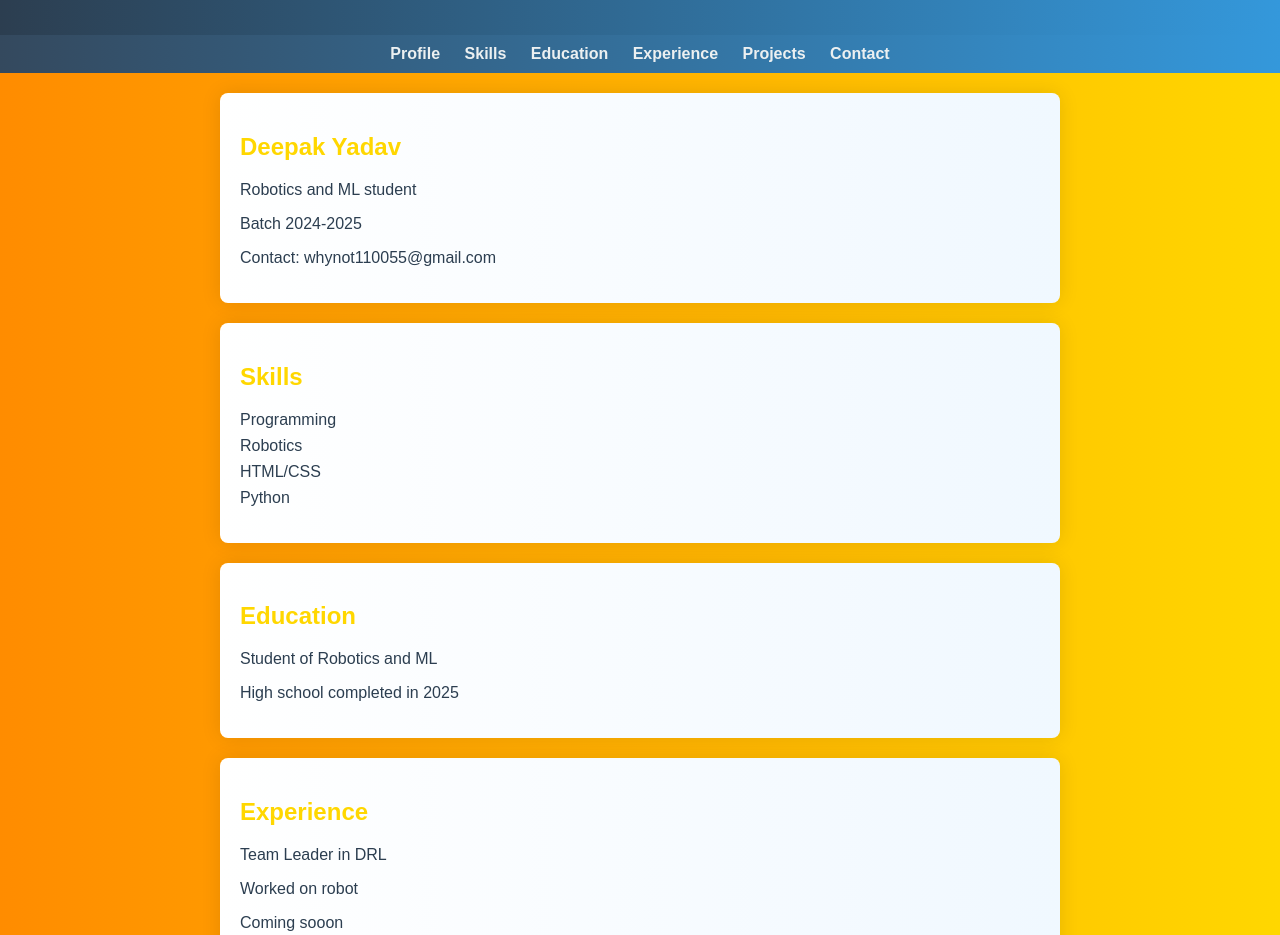
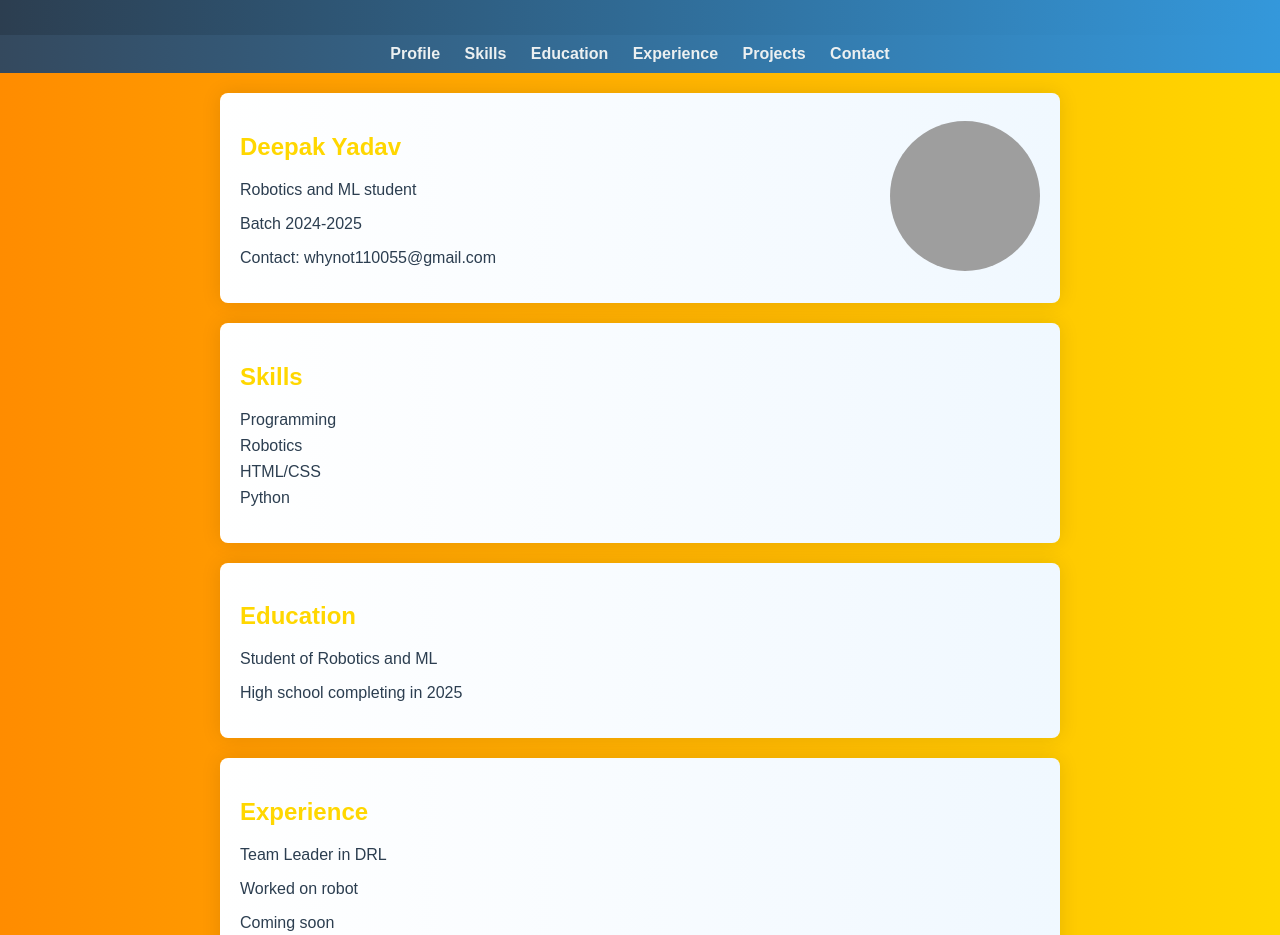
Before and after one commit to tyrax-dev/tyrax-dev.github.io, a plain HTML site: page index.html in a window 1280 px wide. Shown: the part 77-1012 px from the top of the page. Drawn offline with Linux system fonts and the light colour scheme; grey boxes are pictures that could not be loaded.

Commit message:
Update index.html

```diff
--- a/index.html
+++ b/index.html
@@ -89,6 +89,26 @@
         transform: translateY(0);
       }
     }
+
+    .profile-container {
+      display: flex;
+      align-items: center;
+      justify-content: space-between;
+    }
+
+    .profile-text {
+      flex: 1;
+    }
+
+    .profile-image {
+      flex-shrink: 0;
+      margin-left: 20px;
+    }
+
+    .profile-image img {
+      width: 150px;
+      height: 150px;
+    }
   </style>
 </head>
 <body>
@@ -106,11 +126,17 @@
   </nav>
 
   <section id="profile" class="animate">
-    <h2 <img src=”https://t.ly/w1GQ8”</h2>
-    <h2 style="color: #FFD700;">Deepak Yadav</h2>
-    <p style="color: #2c3e50;">Robotics and ML student</p>
-    <p style="color: #2c3e50;">Batch 2024-2025</p>
-    <p style="color: #2c3e50;">Contact: whynot110055@gmail.com</p>
+    <div class="profile-container">
+      <div class="profile-text">
+        <h2 style="color: #FFD700;">Deepak Yadav</h2>
+        <p style="color: #2c3e50;">Robotics and ML student</p>
+        <p style="color: #2c3e50;">Batch 2024-2025</p>
+        <p style="color: #2c3e50;">Contact: whynot110055@gmail.com</p>
+      </div>
+      <div class="profile-image">
+        <img src="https://t.ly/w1GQ8" alt="Deepak Yadav">
+      </div>
+    </div>
   </section>
 
   <section id="skills" class="animate">
@@ -126,14 +152,14 @@
   <section id="education" class="animate">
     <h2 style="color: #FFD700;">Education</h2>
     <p style="color: #2c3e50;">Student of Robotics and ML</p>
-    <p style="color: #2c3e50;">High school completed in 2025</p>
+    <p style="color: #2c3e50;">High school completing in 2025</p>
   </section>
 
   <section id="experience" class="animate">
     <h2 style="color: #FFD700;">Experience</h2>
     <p style="color: #2c3e50;">Team Leader in DRL</p>
     <p style="color: #2c3e50;">Worked on robot</p>
-    <p style="color: #2c3e50;">Coming sooon</p>
+    <p style="color: #2c3e50;">Coming soon</p>
   </section>
 
   <section id="projects" class="animate">
@@ -146,8 +172,8 @@
   <section id="contact" class="animate">
     <h2 style="color: #FFD700;">Contact</h2>
     <p style="color: #2c3e50;">Email: whynot110055@gmail.com</p>
-    <p style="color: #2c3e50;">LinkedIn: https://www.linkedin.com/in/deepak-yadav-215bbb307/</p>
-    <p style="color: #2c3e50;">GitHub: github.com/tyrax-dev</p>
+    <p style="color: #2c3e50;">LinkedIn: <a href="https://www.linkedin.com/in/deepak-yadav-215bbb307/" style="color: #3498db;">Deepak Yadav</a></p>
+    <p style="color: #2c3e50;">GitHub: <a href="https://github.com/tyrax-dev" style="color: #3498db;">tyrax-dev</a></p>
   </section>
 </body>
 </html>
```
